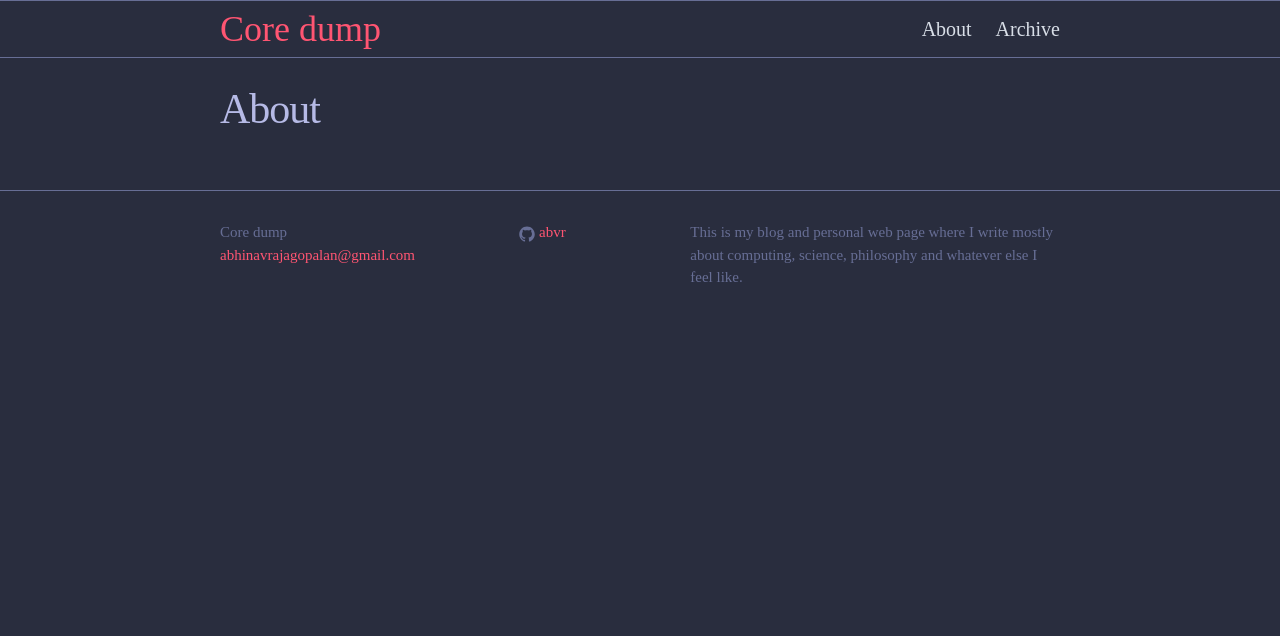
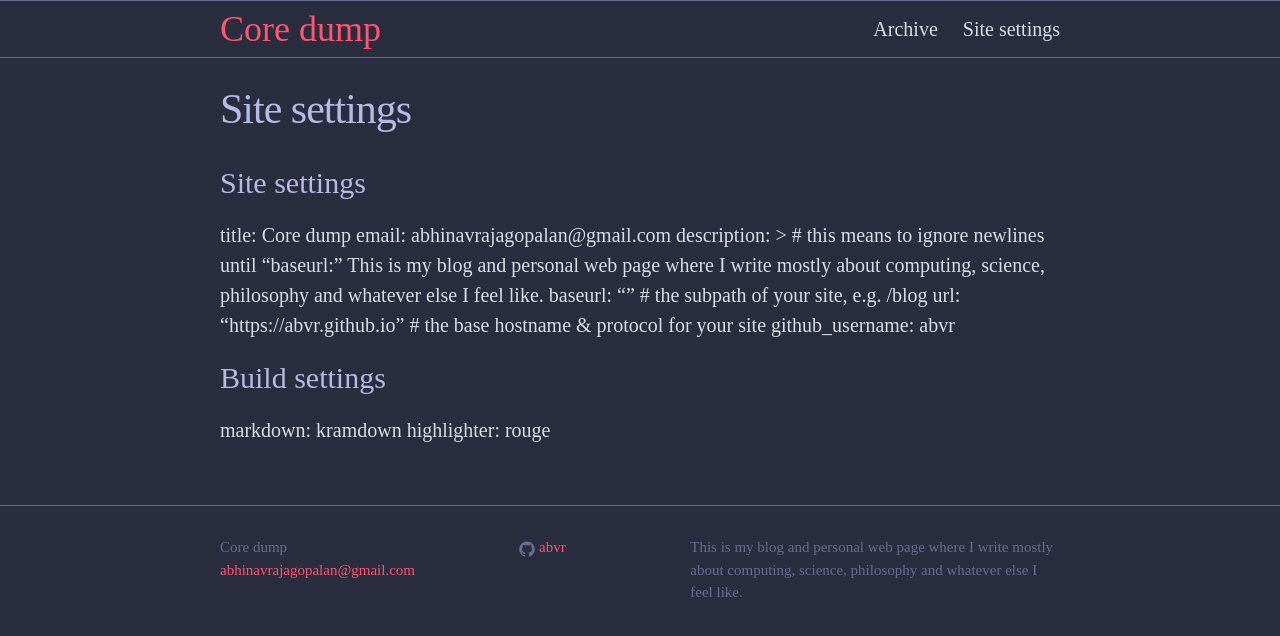
Before and after one commit to abvr/abvr.github.io, a Jekyll site: the page built from about.md, in a window 1280 px wide. Shown: the top 636 px of the page. Built offline with Jekyll 4.4.1, drawn with Linux system fonts in a browser that asks for light colours; our own code applies the rules of GitHub Pages for plain Markdown files.

Commit message:
Update about.md

```diff
--- a/about.md
+++ b/about.md
@@ -1,5 +1,12 @@
----
-layout: page
-title: About
-permalink: about.html
----
+# Site settings
+title: Core dump
+email: abhinavrajagopalan@gmail.com
+description: > # this means to ignore newlines until "baseurl:"
+    This is my blog and personal web page where I write mostly about computing, science, philosophy and whatever else I feel like.
+baseurl: "" # the subpath of your site, e.g. /blog
+url: "https://abvr.github.io" # the base hostname & protocol for your site
+github_username: abvr
+
+# Build settings
+markdown: kramdown
+highlighter: rouge
```
